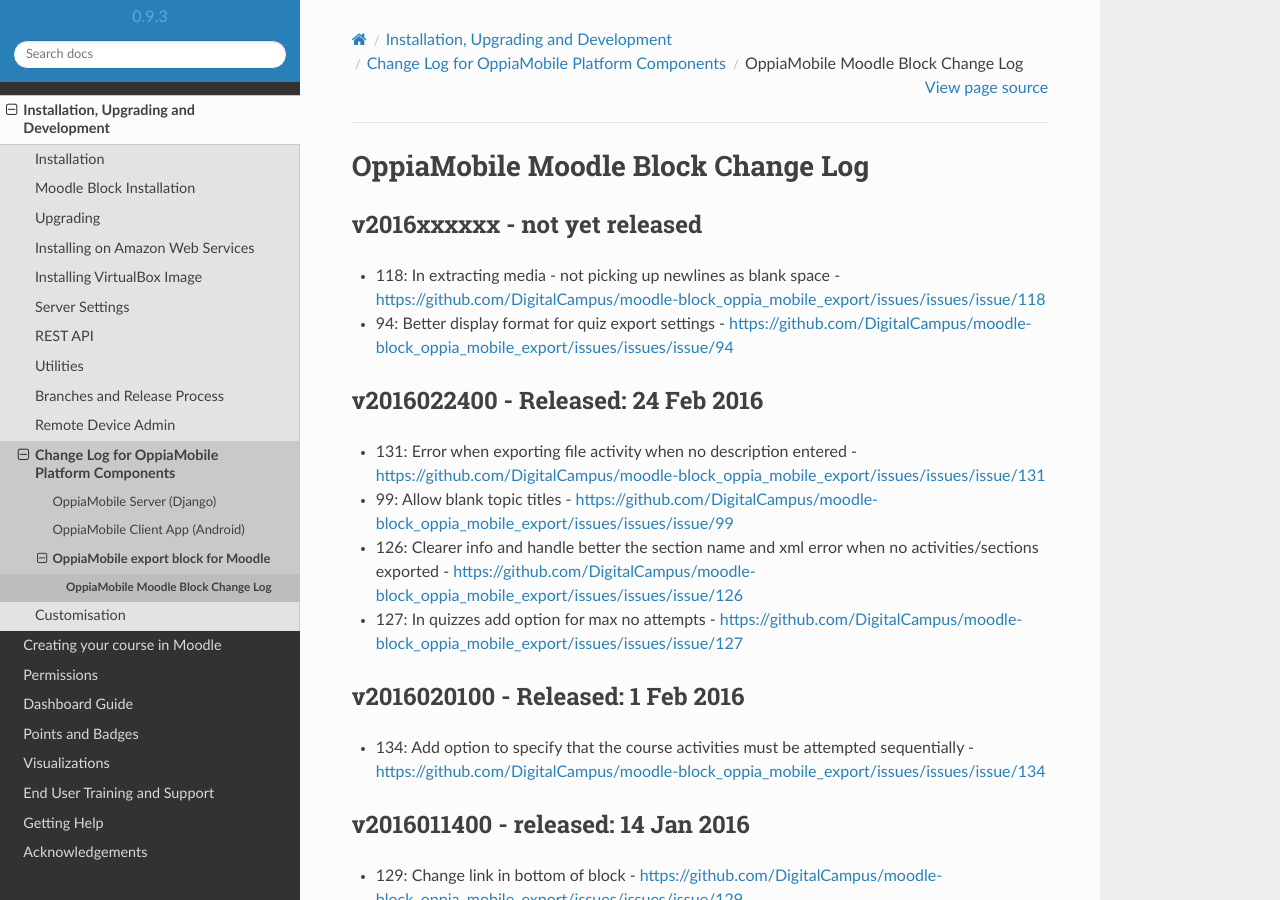
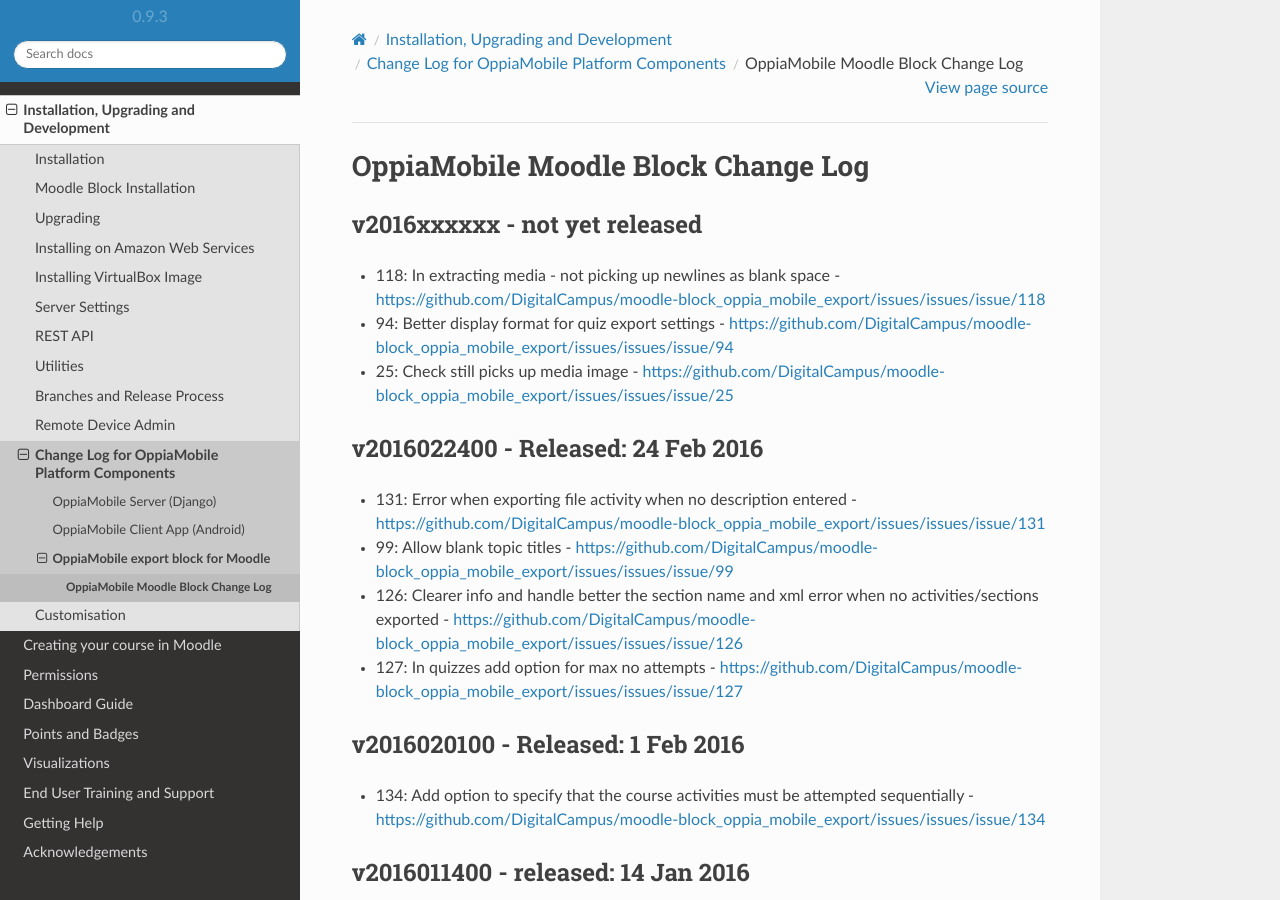
Before and after one commit to DigitalCampus/django-oppia, a Sphinx documentation site: the page built from docs/dev/changelog_moodleblock.rst, in a window 1280 px wide and 900 px high. Built offline with Sphinx 7.4.7 and the Read the Docs theme 2.0.0, drawn with Linux system fonts in a browser that asks for light colours; pages that are not in the unit, such as notebooks, are missing from menus; the version number is read from the project's files by our own code.

Commit message:
update docs

```diff
--- a/docs/dev/changelog_moodleblock.rst
+++ b/docs/dev/changelog_moodleblock.rst
@@ -9,6 +9,8 @@
 
 * 118: In extracting media - not picking up newlines as blank space - https://github.com/DigitalCampus/moodle-block_oppia_mobile_export/issues/issues/issue/118
 * 94: Better display format for quiz export settings - https://github.com/DigitalCampus/moodle-block_oppia_mobile_export/issues/issues/issue/94
+* 25: Check still picks up media image  - https://github.com/DigitalCampus/moodle-block_oppia_mobile_export/issues/issues/issue/25
+
 
 .. _blockv2016022400:
 
```
